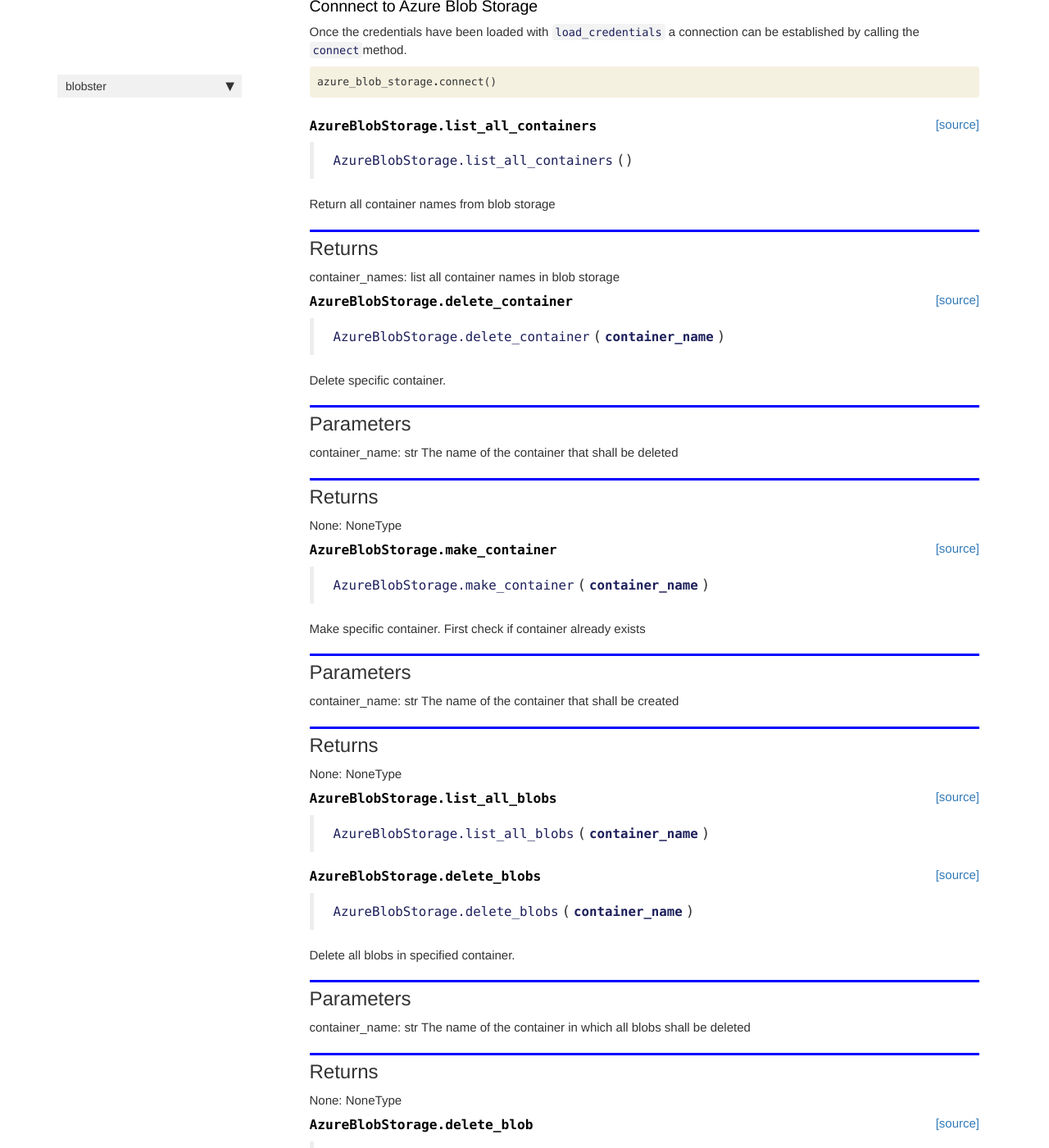
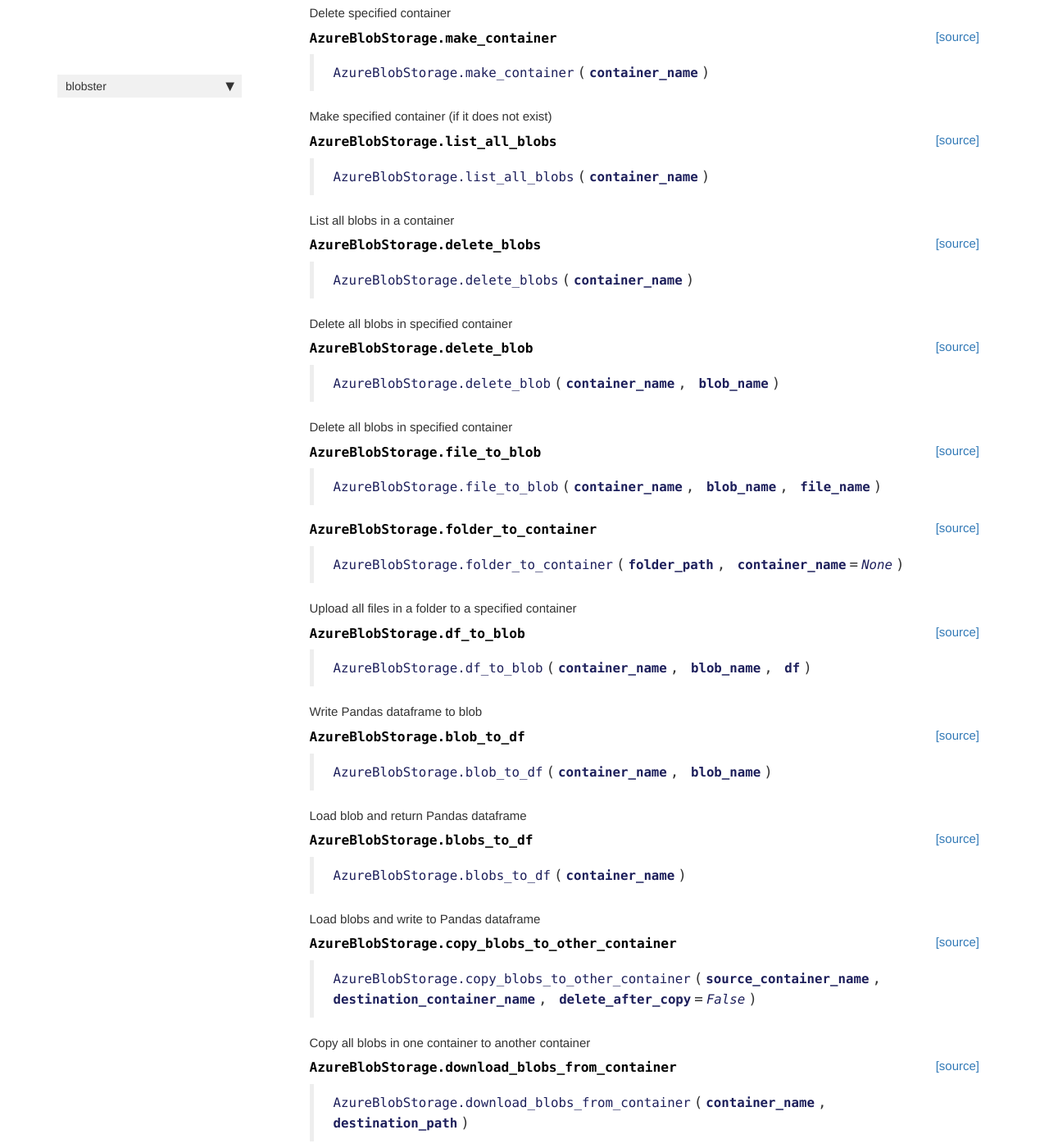
Before and after one commit to tkanngiesser/blobster, a Jekyll site: the page built from docs/core.html, in a window 1280 px wide and 1400 px high, scrolled down 1610 px. Shown: the whole window at 82% size. Built offline with Jekyll 4.4.1, drawn with Linux system fonts in a browser that asks for light colours; nearby versions of some CDN libraries; comment, search, counter and statistics services are not loaded; some of the changed text lies outside the part shown.

Commit message:
update core and docs

```diff
--- a/docs/core.html
+++ b/docs/core.html
@@ -45,6 +45,13 @@
 </div>
 
 </div>
+<div class="cell border-box-sizing text_cell rendered"><div class="inner_cell">
+<div class="text_cell_render border-box-sizing rendered_html">
+<h3 id="Loading-credentials">Loading credentials<a class="anchor-link" href="#Loading-credentials">&#182;</a></h3><p>Edit the <code>blob_storage_credentials.json</code> and enter your blob storage <code>account</code> and <code>key information</code>.</p>
+
+</div>
+</div>
+</div>
 <div class="cell border-box-sizing code_cell rendered">
 
 </div>
@@ -59,6 +66,7 @@
 <div class="output_markdown rendered_html output_subarea ">
 <h4 id="AzureBlobStorage.load_credentials" class="doc_header"><code>AzureBlobStorage.load_credentials</code><a href="https://github.com/tkanngiesser/blobster/tree/master/blobster/core.py#L29" class="source_link" style="float:right">[source]</a></h4><blockquote><p><code>AzureBlobStorage.load_credentials</code>(<strong><code>credential_file</code></strong>)</p>
 </blockquote>
+<p>Load Azure Blob Storage credentials from file</p>
 
 </div>
 
@@ -67,13 +75,6 @@
 </div>
 </div>
 
-</div>
-<div class="cell border-box-sizing text_cell rendered"><div class="inner_cell">
-<div class="text_cell_render border-box-sizing rendered_html">
-<h3 id="Loading-credentials">Loading credentials<a class="anchor-link" href="#Loading-credentials">&#182;</a></h3><p>Edit the blob_storage_credentials.json and enter your blob storage account and key information.</p>
-
-</div>
-</div>
 </div>
 <div class="cell border-box-sizing code_cell rendered">
 <div class="input">
@@ -88,6 +89,14 @@
 </div>
 
 </div>
+<div class="cell border-box-sizing text_cell rendered"><div class="inner_cell">
+<div class="text_cell_render border-box-sizing rendered_html">
+<h3 id="Connnect-to-Azure-Blob-Storage">Connnect to Azure Blob Storage<a class="anchor-link" href="#Connnect-to-Azure-Blob-Storage">&#182;</a></h3><p>Once the credentials have been loaded with <code>load_credentials</code>
+a connection can be established by calling the <code>connect</code>method.</p>
+
+</div>
+</div>
+</div>
 <div class="cell border-box-sizing code_cell rendered">
 
 </div>
@@ -100,7 +109,7 @@
 
 
 <div class="output_markdown rendered_html output_subarea ">
-<h4 id="AzureBlobStorage.connect" class="doc_header"><code>AzureBlobStorage.connect</code><a href="https://github.com/tkanngiesser/blobster/tree/master/blobster/core.py#L35" class="source_link" style="float:right">[source]</a></h4><blockquote><p><code>AzureBlobStorage.connect</code>()</p>
+<h4 id="AzureBlobStorage.connect" class="doc_header"><code>AzureBlobStorage.connect</code><a href="https://github.com/tkanngiesser/blobster/tree/master/blobster/core.py#L36" class="source_link" style="float:right">[source]</a></h4><blockquote><p><code>AzureBlobStorage.connect</code>()</p>
 </blockquote>
 <p>Connect to Azure Blob Storage</p>
 
@@ -111,14 +120,6 @@
 </div>
 </div>
 
-</div>
-<div class="cell border-box-sizing text_cell rendered"><div class="inner_cell">
-<div class="text_cell_render border-box-sizing rendered_html">
-<h3 id="Connnect-to-Azure-Blob-Storage">Connnect to Azure Blob Storage<a class="anchor-link" href="#Connnect-to-Azure-Blob-Storage">&#182;</a></h3><p>Once the credentials have been loaded with <code>load_credentials</code>
-a connection can be established by calling the <code>connect</code>method.</p>
-
-</div>
-</div>
 </div>
 <div class="cell border-box-sizing code_cell rendered">
 <div class="input">
@@ -133,6 +134,12 @@
 </div>
 
 </div>
+<div class="cell border-box-sizing text_cell rendered"><div class="inner_cell">
+<div class="text_cell_render border-box-sizing rendered_html">
+<h3 id="List-all-containers-in-the-Blob-Storage">List all containers in the Blob Storage<a class="anchor-link" href="#List-all-containers-in-the-Blob-Storage">&#182;</a></h3>
+</div>
+</div>
+</div>
 <div class="cell border-box-sizing code_cell rendered">
 
 </div>
@@ -145,11 +152,9 @@
 
 
 <div class="output_markdown rendered_html output_subarea ">
-<h4 id="AzureBlobStorage.list_all_containers" class="doc_header"><code>AzureBlobStorage.list_all_containers</code><a href="https://github.com/tkanngiesser/blobster/tree/master/blobster/core.py#L44" class="source_link" style="float:right">[source]</a></h4><blockquote><p><code>AzureBlobStorage.list_all_containers</code>()</p>
+<h4 id="AzureBlobStorage.list_all_containers" class="doc_header"><code>AzureBlobStorage.list_all_containers</code><a href="https://github.com/tkanngiesser/blobster/tree/master/blobster/core.py#L45" class="source_link" style="float:right">[source]</a></h4><blockquote><p><code>AzureBlobStorage.list_all_containers</code>()</p>
 </blockquote>
 <p>Return all container names from blob storage</p>
-<h2 id="Returns">Returns<a class="anchor-link" href="#Returns">&#182;</a></h2><p>container_names: list
-    all container names in blob storage</p>
 
 </div>
 
@@ -171,12 +176,9 @@
 
 
 <div class="output_markdown rendered_html output_subarea ">
-<h4 id="AzureBlobStorage.delete_container" class="doc_header"><code>AzureBlobStorage.delete_container</code><a href="https://github.com/tkanngiesser/blobster/tree/master/blobster/core.py#L61" class="source_link" style="float:right">[source]</a></h4><blockquote><p><code>AzureBlobStorage.delete_container</code>(<strong><code>container_name</code></strong>)</p>
+<h4 id="AzureBlobStorage.delete_container" class="doc_header"><code>AzureBlobStorage.delete_container</code><a href="https://github.com/tkanngiesser/blobster/tree/master/blobster/core.py#L56" class="source_link" style="float:right">[source]</a></h4><blockquote><p><code>AzureBlobStorage.delete_container</code>(<strong><code>container_name</code></strong>)</p>
 </blockquote>
-<p>Delete specific container.</p>
-<h2 id="Parameters">Parameters<a class="anchor-link" href="#Parameters">&#182;</a></h2><p>container_name: str
-    The name of the container that shall be deleted</p>
-<h2 id="Returns">Returns<a class="anchor-link" href="#Returns">&#182;</a></h2><p>None: NoneType</p>
+<p>Delete specified container</p>
 
 </div>
 
@@ -198,12 +200,9 @@
 
 
 <div class="output_markdown rendered_html output_subarea ">
-<h4 id="AzureBlobStorage.make_container" class="doc_header"><code>AzureBlobStorage.make_container</code><a href="https://github.com/tkanngiesser/blobster/tree/master/blobster/core.py#L79" class="source_link" style="float:right">[source]</a></h4><blockquote><p><code>AzureBlobStorage.make_container</code>(<strong><code>container_name</code></strong>)</p>
+<h4 id="AzureBlobStorage.make_container" class="doc_header"><code>AzureBlobStorage.make_container</code><a href="https://github.com/tkanngiesser/blobster/tree/master/blobster/core.py#L64" class="source_link" style="float:right">[source]</a></h4><blockquote><p><code>AzureBlobStorage.make_container</code>(<strong><code>container_name</code></strong>)</p>
 </blockquote>
-<p>Make specific container. First check if container already exists</p>
-<h2 id="Parameters">Parameters<a class="anchor-link" href="#Parameters">&#182;</a></h2><p>container_name: str
-    The name of the container that shall be created</p>
-<h2 id="Returns">Returns<a class="anchor-link" href="#Returns">&#182;</a></h2><p>None: NoneType</p>
+<p>Make specified container (if it does not exist)</p>
 
 </div>
 
@@ -225,7 +224,79 @@
 
 
 <div class="output_markdown rendered_html output_subarea ">
-<h4 id="AzureBlobStorage.list_all_blobs" class="doc_header"><code>AzureBlobStorage.list_all_blobs</code><a href="https://github.com/tkanngiesser/blobster/tree/master/blobster/core.py#L99" class="source_link" style="float:right">[source]</a></h4><blockquote><p><code>AzureBlobStorage.list_all_blobs</code>(<strong><code>container_name</code></strong>)</p>
+<h4 id="AzureBlobStorage.list_all_blobs" class="doc_header"><code>AzureBlobStorage.list_all_blobs</code><a href="https://github.com/tkanngiesser/blobster/tree/master/blobster/core.py#L74" class="source_link" style="float:right">[source]</a></h4><blockquote><p><code>AzureBlobStorage.list_all_blobs</code>(<strong><code>container_name</code></strong>)</p>
+</blockquote>
+<p>List all blobs in a container</p>
+
+</div>
+
+</div>
+
+</div>
+</div>
+
+</div>
+<div class="cell border-box-sizing code_cell rendered">
+
+</div>
+<div class="cell border-box-sizing code_cell rendered">
+
+<div class="output_wrapper">
+<div class="output">
+
+<div class="output_area">
+
+
+<div class="output_markdown rendered_html output_subarea ">
+<h4 id="AzureBlobStorage.delete_blobs" class="doc_header"><code>AzureBlobStorage.delete_blobs</code><a href="https://github.com/tkanngiesser/blobster/tree/master/blobster/core.py#L84" class="source_link" style="float:right">[source]</a></h4><blockquote><p><code>AzureBlobStorage.delete_blobs</code>(<strong><code>container_name</code></strong>)</p>
+</blockquote>
+<p>Delete all blobs in specified container</p>
+
+</div>
+
+</div>
+
+</div>
+</div>
+
+</div>
+<div class="cell border-box-sizing code_cell rendered">
+
+</div>
+<div class="cell border-box-sizing code_cell rendered">
+
+<div class="output_wrapper">
+<div class="output">
+
+<div class="output_area">
+
+
+<div class="output_markdown rendered_html output_subarea ">
+<h4 id="AzureBlobStorage.delete_blob" class="doc_header"><code>AzureBlobStorage.delete_blob</code><a href="https://github.com/tkanngiesser/blobster/tree/master/blobster/core.py#L96" class="source_link" style="float:right">[source]</a></h4><blockquote><p><code>AzureBlobStorage.delete_blob</code>(<strong><code>container_name</code></strong>, <strong><code>blob_name</code></strong>)</p>
+</blockquote>
+<p>Delete all blobs in specified container</p>
+
+</div>
+
+</div>
+
+</div>
+</div>
+
+</div>
+<div class="cell border-box-sizing code_cell rendered">
+
+</div>
+<div class="cell border-box-sizing code_cell rendered">
+
+<div class="output_wrapper">
+<div class="output">
+
+<div class="output_area">
+
+
+<div class="output_markdown rendered_html output_subarea ">
+<h4 id="AzureBlobStorage.file_to_blob" class="doc_header"><code>AzureBlobStorage.file_to_blob</code><a href="https://github.com/tkanngiesser/blobster/tree/master/blobster/core.py#L102" class="source_link" style="float:right">[source]</a></h4><blockquote><p><code>AzureBlobStorage.file_to_blob</code>(<strong><code>container_name</code></strong>, <strong><code>blob_name</code></strong>, <strong><code>file_name</code></strong>)</p>
 </blockquote>
 
 </div>
@@ -248,12 +319,9 @@
 
 
 <div class="output_markdown rendered_html output_subarea ">
-<h4 id="AzureBlobStorage.delete_blobs" class="doc_header"><code>AzureBlobStorage.delete_blobs</code><a href="https://github.com/tkanngiesser/blobster/tree/master/blobster/core.py#L108" class="source_link" style="float:right">[source]</a></h4><blockquote><p><code>AzureBlobStorage.delete_blobs</code>(<strong><code>container_name</code></strong>)</p>
+<h4 id="AzureBlobStorage.folder_to_container" class="doc_header"><code>AzureBlobStorage.folder_to_container</code><a href="https://github.com/tkanngiesser/blobster/tree/master/blobster/core.py#L107" class="source_link" style="float:right">[source]</a></h4><blockquote><p><code>AzureBlobStorage.folder_to_container</code>(<strong><code>folder_path</code></strong>, <strong><code>container_name</code></strong>=<em><code>None</code></em>)</p>
 </blockquote>
-<p>Delete all blobs in specified container.</p>
-<h2 id="Parameters">Parameters<a class="anchor-link" href="#Parameters">&#182;</a></h2><p>container_name: str
-    The name of the container in which all blobs shall be deleted</p>
-<h2 id="Returns">Returns<a class="anchor-link" href="#Returns">&#182;</a></h2><p>None: NoneType</p>
+<p>Upload all files in a folder to a specified container</p>
 
 </div>
 
@@ -275,14 +343,9 @@
 
 
 <div class="output_markdown rendered_html output_subarea ">
-<h4 id="AzureBlobStorage.delete_blob" class="doc_header"><code>AzureBlobStorage.delete_blob</code><a href="https://github.com/tkanngiesser/blobster/tree/master/blobster/core.py#L132" class="source_link" style="float:right">[source]</a></h4><blockquote><p><code>AzureBlobStorage.delete_blob</code>(<strong><code>container_name</code></strong>, <strong><code>blob_name</code></strong>)</p>
+<h4 id="AzureBlobStorage.df_to_blob" class="doc_header"><code>AzureBlobStorage.df_to_blob</code><a href="https://github.com/tkanngiesser/blobster/tree/master/blobster/core.py#L114" class="source_link" style="float:right">[source]</a></h4><blockquote><p><code>AzureBlobStorage.df_to_blob</code>(<strong><code>container_name</code></strong>, <strong><code>blob_name</code></strong>, <strong><code>df</code></strong>)</p>
 </blockquote>
-<p>Delete all blobs in specified container.</p>
-<h2 id="Parameters">Parameters<a class="anchor-link" href="#Parameters">&#182;</a></h2><p>container_name: str
-    The name of the container of the blob
-blob_name: str
-    The name of the blob that shall be deleted</p>
-<h2 id="Returns">Returns<a class="anchor-link" href="#Returns">&#182;</a></h2><p>None: NoneType</p>
+<p>Write Pandas dataframe to blob</p>
 
 </div>
 
@@ -304,8 +367,9 @@
 
 
 <div class="output_markdown rendered_html output_subarea ">
-<h4 id="AzureBlobStorage.file_to_blob" class="doc_header"><code>AzureBlobStorage.file_to_blob</code><a href="https://github.com/tkanngiesser/blobster/tree/master/blobster/core.py#L149" class="source_link" style="float:right">[source]</a></h4><blockquote><p><code>AzureBlobStorage.file_to_blob</code>(<strong><code>container_name</code></strong>, <strong><code>blob_name</code></strong>, <strong><code>file_name</code></strong>)</p>
+<h4 id="AzureBlobStorage.blob_to_df" class="doc_header"><code>AzureBlobStorage.blob_to_df</code><a href="https://github.com/tkanngiesser/blobster/tree/master/blobster/core.py#L129" class="source_link" style="float:right">[source]</a></h4><blockquote><p><code>AzureBlobStorage.blob_to_df</code>(<strong><code>container_name</code></strong>, <strong><code>blob_name</code></strong>)</p>
 </blockquote>
+<p>Load blob and return Pandas dataframe</p>
 
 </div>
 
@@ -327,8 +391,9 @@
 
 
 <div class="output_markdown rendered_html output_subarea ">
-<h4 id="AzureBlobStorage.folder_to_container" class="doc_header"><code>AzureBlobStorage.folder_to_container</code><a href="https://github.com/tkanngiesser/blobster/tree/master/blobster/core.py#L154" class="source_link" style="float:right">[source]</a></h4><blockquote><p><code>AzureBlobStorage.folder_to_container</code>(<strong><code>folder_path</code></strong>, <strong><code>container_name</code></strong>=<em><code>None</code></em>)</p>
+<h4 id="AzureBlobStorage.blobs_to_df" class="doc_header"><code>AzureBlobStorage.blobs_to_df</code><a href="https://github.com/tkanngiesser/blobster/tree/master/blobster/core.py#L152" class="source_link" style="float:right">[source]</a></h4><blockquote><p><code>AzureBlobStorage.blobs_to_df</code>(<strong><code>container_name</code></strong>)</p>
 </blockquote>
+<p>Load blobs and write to Pandas dataframe</p>
 
 </div>
 
@@ -350,15 +415,9 @@
 
 
 <div class="output_markdown rendered_html output_subarea ">
-<h4 id="AzureBlobStorage.df_to_blob" class="doc_header"><code>AzureBlobStorage.df_to_blob</code><a href="https://github.com/tkanngiesser/blobster/tree/master/blobster/core.py#L161" class="source_link" style="float:right">[source]</a></h4><blockquote><p><code>AzureBlobStorage.df_to_blob</code>(<strong><code>container_name</code></strong>, <strong><code>blob_name</code></strong>, <strong><code>df</code></strong>)</p>
+<h4 id="AzureBlobStorage.copy_blobs_to_other_container" class="doc_header"><code>AzureBlobStorage.copy_blobs_to_other_container</code><a href="https://github.com/tkanngiesser/blobster/tree/master/blobster/core.py#L163" class="source_link" style="float:right">[source]</a></h4><blockquote><p><code>AzureBlobStorage.copy_blobs_to_other_container</code>(<strong><code>source_container_name</code></strong>, <strong><code>destination_container_name</code></strong>, <strong><code>delete_after_copy</code></strong>=<em><code>False</code></em>)</p>
 </blockquote>
-<p>Write dataframe to blob</p>
-<h2 id="Parameters">Parameters<a class="anchor-link" href="#Parameters">&#182;</a></h2><p>container_name: str
-    The name of the container</p>
-<p>blob_name: str
-    The name of the blob that shall be created</p>
-<p>df: pandas.core.frame.DataFrame
-    The dataframe that shall be saved as blob</p>
+<p>Copy all blobs in one container to another container</p>
 
 </div>
 
@@ -380,101 +439,9 @@
 
 
 <div class="output_markdown rendered_html output_subarea ">
-<h4 id="AzureBlobStorage.blob_to_df" class="doc_header"><code>AzureBlobStorage.blob_to_df</code><a href="https://github.com/tkanngiesser/blobster/tree/master/blobster/core.py#L190" class="source_link" style="float:right">[source]</a></h4><blockquote><p><code>AzureBlobStorage.blob_to_df</code>(<strong><code>container_name</code></strong>, <strong><code>blob_name</code></strong>)</p>
-</blockquote>
-<p>Load blob and return dataframe</p>
-<h2 id="Parameters">Parameters<a class="anchor-link" href="#Parameters">&#182;</a></h2><p>container_name: str
-    The name of the container</p>
-<p>blob_name: str
-    The name of the blob</p>
-<h2 id="Returns">Returns<a class="anchor-link" href="#Returns">&#182;</a></h2><p>df: pandas.core.frame.DataFrame
-    The Dataframe containing data of the blob</p>
-
-</div>
-
-</div>
-
-</div>
-</div>
-
-</div>
-<div class="cell border-box-sizing code_cell rendered">
-
-</div>
-<div class="cell border-box-sizing code_cell rendered">
-
-<div class="output_wrapper">
-<div class="output">
-
-<div class="output_area">
-
-
-<div class="output_markdown rendered_html output_subarea ">
-<h4 id="AzureBlobStorage.blobs_to_df" class="doc_header"><code>AzureBlobStorage.blobs_to_df</code><a href="https://github.com/tkanngiesser/blobster/tree/master/blobster/core.py#L228" class="source_link" style="float:right">[source]</a></h4><blockquote><p><code>AzureBlobStorage.blobs_to_df</code>(<strong><code>container_name</code></strong>)</p>
-</blockquote>
-<p>Load blobs and write to dataframe</p>
-<h2 id="Parameters">Parameters<a class="anchor-link" href="#Parameters">&#182;</a></h2><p>container_name: str
-    The name of the container</p>
-<h2 id="Returns">Returns<a class="anchor-link" href="#Returns">&#182;</a></h2><p>df: pandas.core.frame.DataFrame
-    The Dataframe containing data of the blobs</p>
-
-</div>
-
-</div>
-
-</div>
-</div>
-
-</div>
-<div class="cell border-box-sizing code_cell rendered">
-
-</div>
-<div class="cell border-box-sizing code_cell rendered">
-
-<div class="output_wrapper">
-<div class="output">
-
-<div class="output_area">
-
-
-<div class="output_markdown rendered_html output_subarea ">
-<h4 id="AzureBlobStorage.copy_blobs_to_other_container" class="doc_header"><code>AzureBlobStorage.copy_blobs_to_other_container</code><a href="https://github.com/tkanngiesser/blobster/tree/master/blobster/core.py#L251" class="source_link" style="float:right">[source]</a></h4><blockquote><p><code>AzureBlobStorage.copy_blobs_to_other_container</code>(<strong><code>source_container_name</code></strong>, <strong><code>destination_container_name</code></strong>, <strong><code>delete_after_copy</code></strong>=<em><code>False</code></em>)</p>
-</blockquote>
-<p>Copy all blobs in one container to another container</p>
-<h2 id="Parameters">Parameters<a class="anchor-link" href="#Parameters">&#182;</a></h2><p>source_container_name: str
-    The name of the source container</p>
-<p>destination_container_name: str
-    The name of the target container</p>
-<p>delete_after_copy: bool
-    If True, delete all blobs in source container after copy</p>
-
-</div>
-
-</div>
-
-</div>
-</div>
-
-</div>
-<div class="cell border-box-sizing code_cell rendered">
-
-</div>
-<div class="cell border-box-sizing code_cell rendered">
-
-<div class="output_wrapper">
-<div class="output">
-
-<div class="output_area">
-
-
-<div class="output_markdown rendered_html output_subarea ">
-<h4 id="AzureBlobStorage.download_blobs_from_container" class="doc_header"><code>AzureBlobStorage.download_blobs_from_container</code><a href="https://github.com/tkanngiesser/blobster/tree/master/blobster/core.py#L277" class="source_link" style="float:right">[source]</a></h4><blockquote><p><code>AzureBlobStorage.download_blobs_from_container</code>(<strong><code>container_name</code></strong>, <strong><code>destination_path</code></strong>)</p>
+<h4 id="AzureBlobStorage.download_blobs_from_container" class="doc_header"><code>AzureBlobStorage.download_blobs_from_container</code><a href="https://github.com/tkanngiesser/blobster/tree/master/blobster/core.py#L176" class="source_link" style="float:right">[source]</a></h4><blockquote><p><code>AzureBlobStorage.download_blobs_from_container</code>(<strong><code>container_name</code></strong>, <strong><code>destination_path</code></strong>)</p>
 </blockquote>
 <p>Download all blobs from container</p>
-<h2 id="Parameters">Parameters<a class="anchor-link" href="#Parameters">&#182;</a></h2><p>container_name: str
-    The name of the container
-destination_path: str
-    The destination path</p>
 
 </div>
 
```
Also changed, not shown: blobster/core.py (+13 -124 lines), 1 other file.
